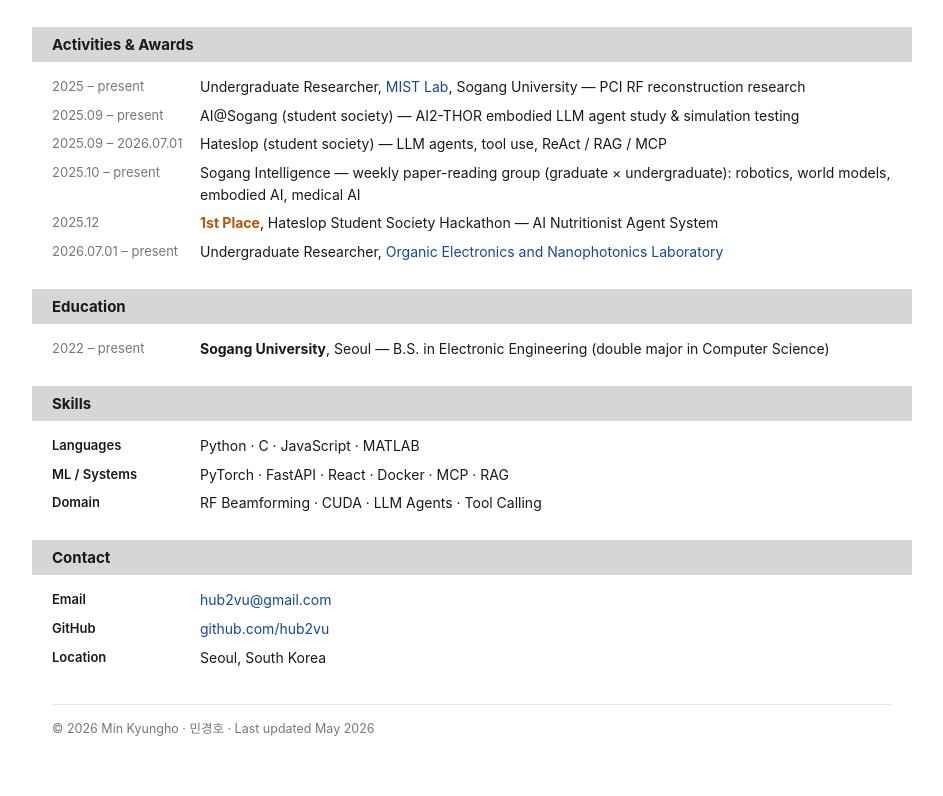
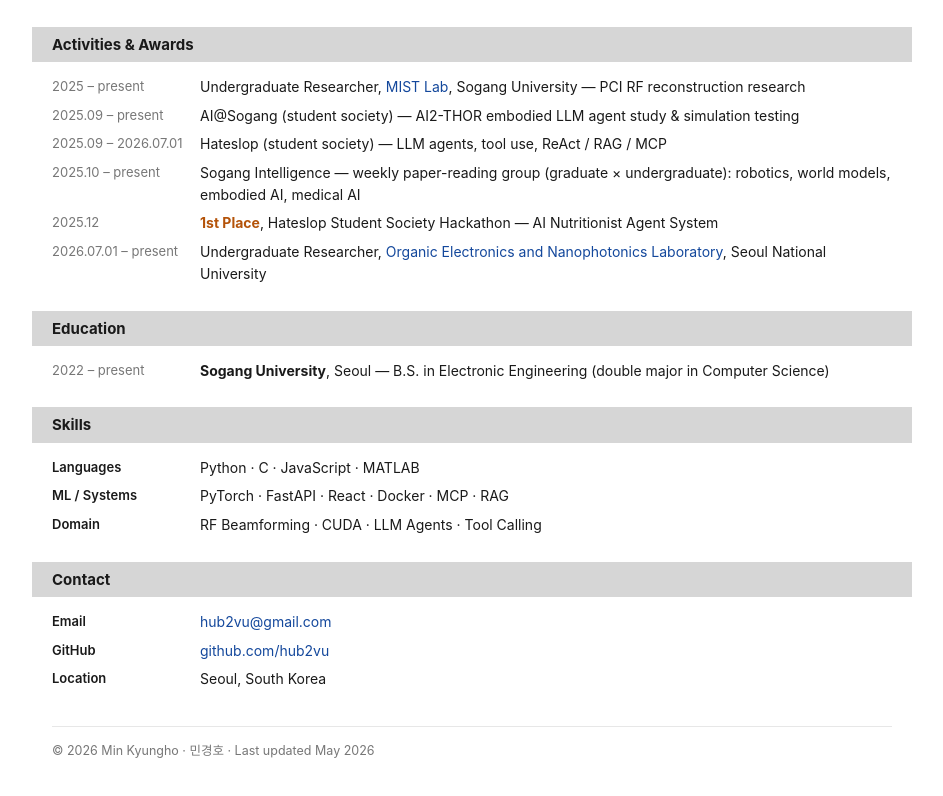
Before and after one commit to hub2vu/Portfolio, a React (Vite) app: page / in a window 1280 px wide. Shown: the part 1089-1885 px from the top of the page, without its empty margins (168-1111 px from the left). Built offline with nearby package versions, Linux system fonts and the light colour scheme.

Commit message:
Add SNU affiliation to OENL activity

```diff
--- a/portfolio.jsx
+++ b/portfolio.jsx
@@ -107,6 +107,7 @@
         <a href={OENL_LAB} target="_blank" rel="noreferrer">
           Organic Electronics and Nanophotonics Laboratory
         </a>
+        , Seoul National University
       </>
     ),
   },
```
